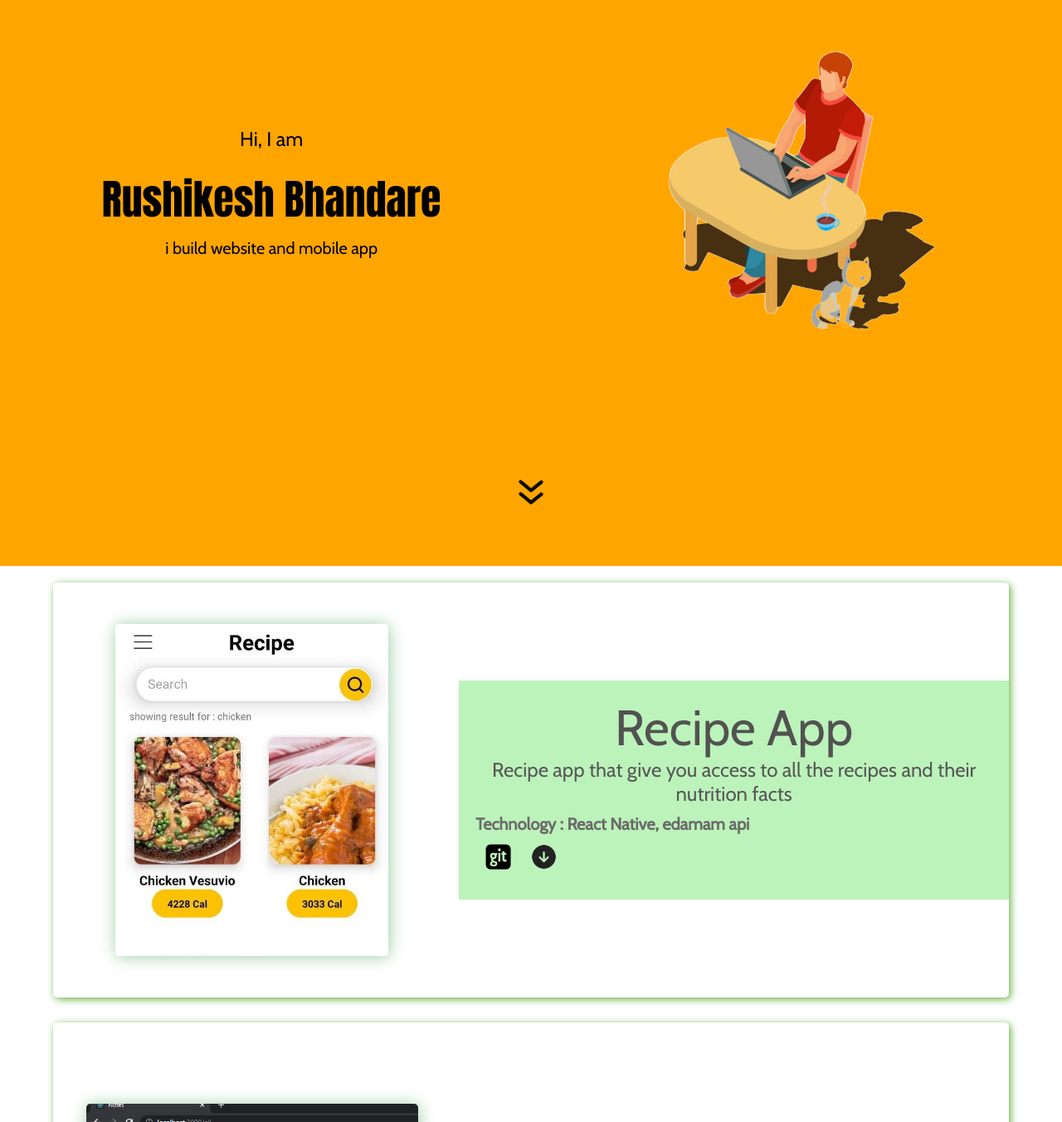
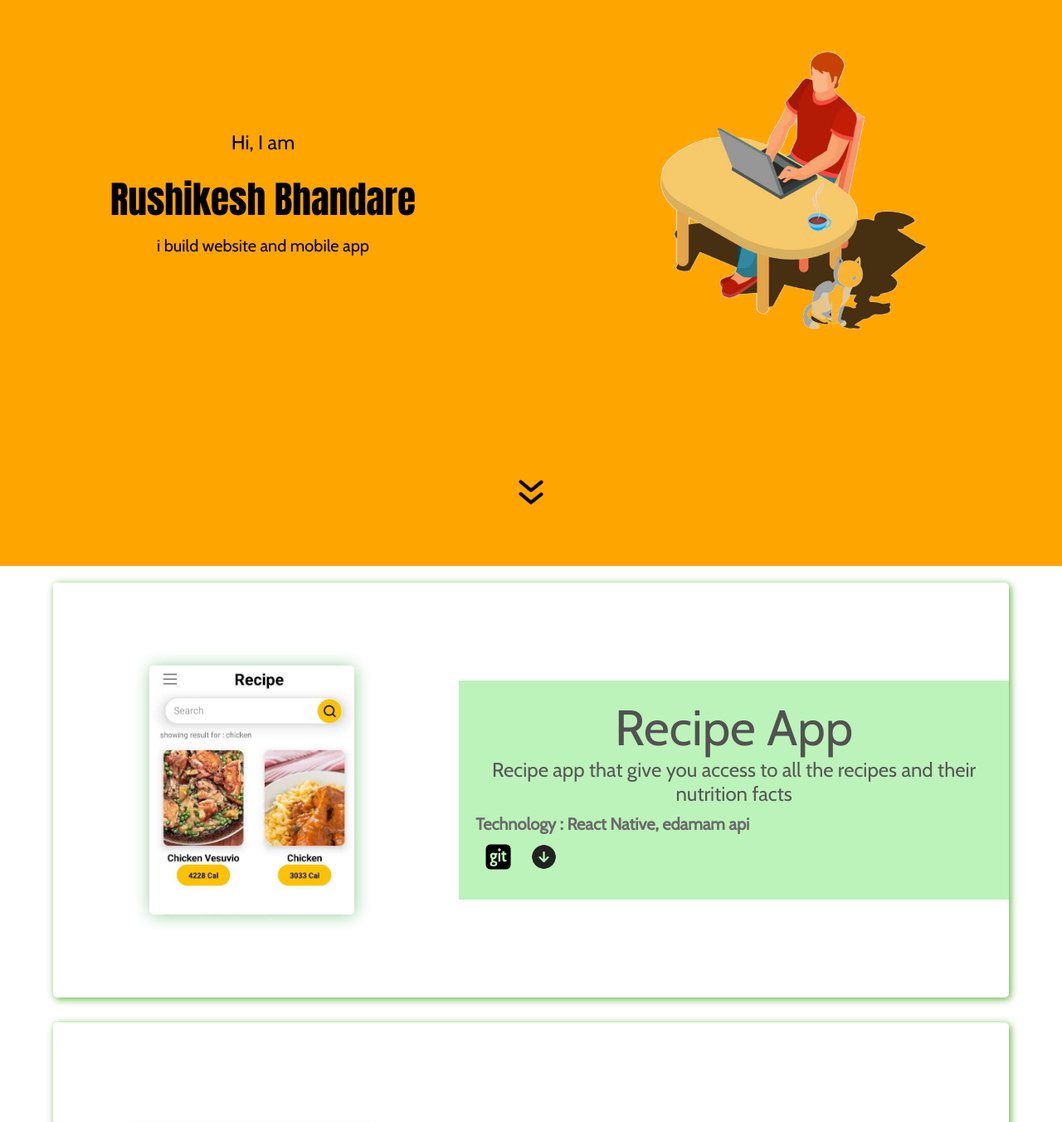
Before and after one commit to RushikeshBhandare/Personal-Website, a React (Create React App) app: page / in a window 1280 px wide. Shown: the part 118-1470 px from the top of the page at 83% size. Built offline with nearby package versions, Linux system fonts and the light colour scheme.

Commit message:
chnge in css file

```diff
--- a/src/components/HomePage/home.css
+++ b/src/components/HomePage/home.css
@@ -97,7 +97,7 @@ body::-webkit-scrollbar-track {
 
 
 .nameText{
-    font-size: 50px;
+    font-size: 45px;
     font-family: 'Anton', sans-serif;
     /* color: #5bccf6 */
     /* color: white; */
--- a/src/components/WorkContainer/style.css
+++ b/src/components/WorkContainer/style.css
@@ -29,7 +29,7 @@
 
     flex: 1;
     height: 400px;
-    min-width: 300px;
+    /* min-width: 300px; */
     display: flex;
     align-items: center;
     justify-content: center;
@@ -38,8 +38,8 @@
 }
 
 .workcontainerImage{
-    max-width: 400px;
-    max-height: 400px;
+    max-width: 300px;
+    max-height: 300px;
     box-shadow: rgb(155, 206, 162) 1px 1px 20px;
     border-radius: 5px;
 }
```
